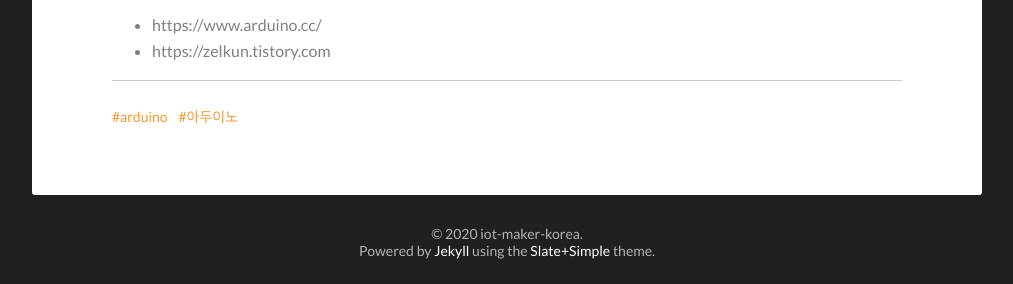
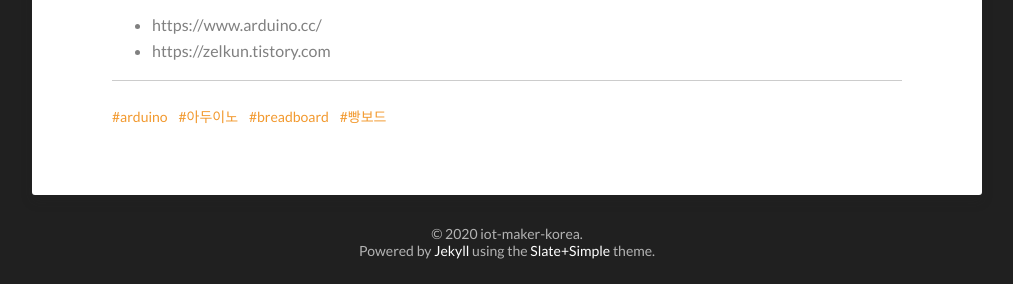
Before and after one commit to iot-maker-korea/blog_old, a Jekyll site: the page built from _posts/Embedded/Arduino/2019-12-22-001.basic.md, in a window 1280 px wide and 900 px high, scrolled down 2336 px. Shown: the part 613-897 px from the top of the window, without its empty margins (133-1146 px from the left). Built offline with Jekyll 4.4.1, drawn with Linux system fonts in a browser that asks for light colours.

Commit message:
Update 2019-12-22-001.basic.md

```diff
--- a/_posts/Embedded/Arduino/2019-12-22-001.basic.md
+++ b/_posts/Embedded/Arduino/2019-12-22-001.basic.md
@@ -3,7 +3,7 @@ layout: post
 title: Arduino 기초
 comments: true
 category: [Arduino]
-tags: [arduino,아두이노]
+tags: [arduino,아두이노,breadboard,빵보드]
 ---
 
 # 첫주 학습내용
```
